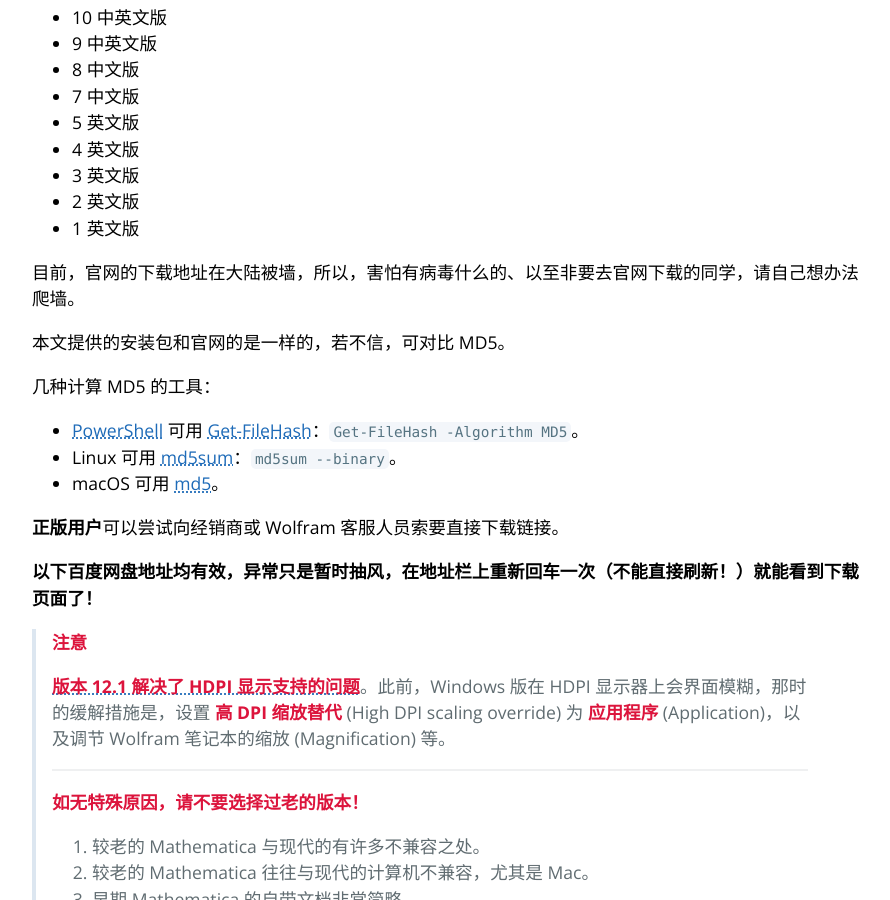
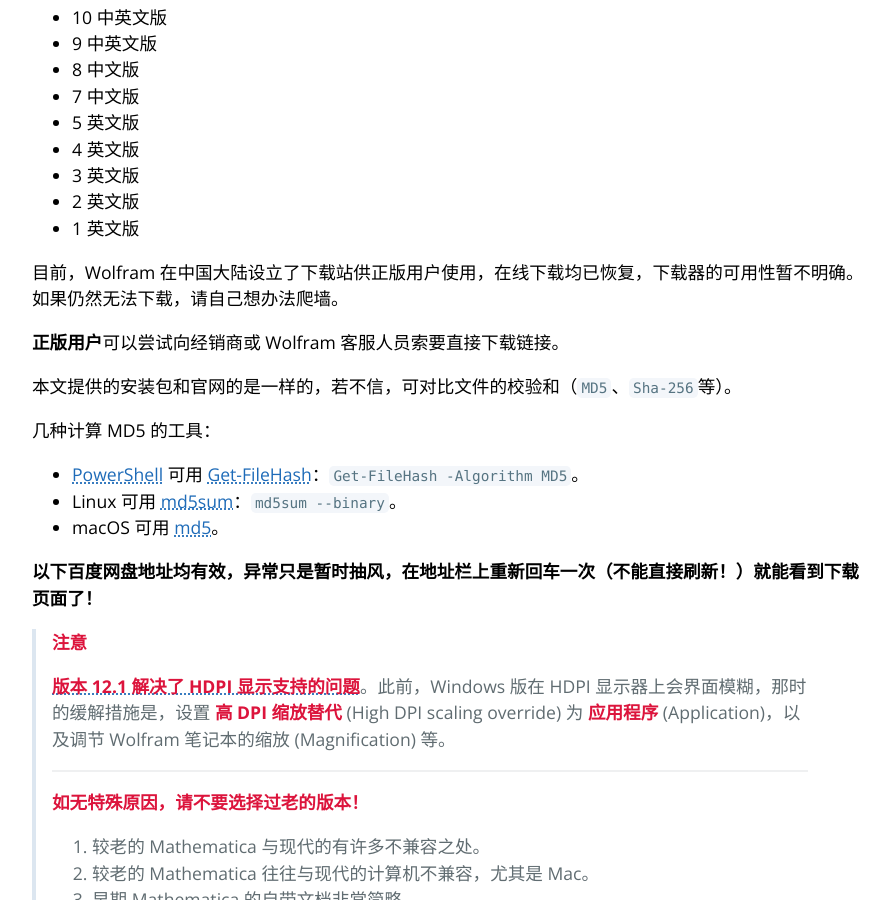
Before and after one commit to TieBaMma/InstallTutorial, a Jekyll site: the page built from index.md, in a window 1280 px wide and 900 px high, scrolled down 3330 px. Shown: the whole window, without its empty margins (192-1082 px from the left). Built offline with Jekyll 4.4.1, drawn with Linux system fonts in a browser that asks for light colours.

Commit message:
更新 SharePoint-API 链接
随 OneDrive 文件夹微调，更新 SharePoint-API 链接。
更新官网下载可用性。

```diff
--- a/index.md
+++ b/index.md
@@ -117,17 +117,17 @@
 * 2 英文版
 * 1 英文版
 
-目前，官网的下载地址在大陆被墙，所以，害怕有病毒什么的、以至非要去官网下载的同学，请自己想办法爬墙。
+目前，Wolfram 在中国大陆设立了下载站供正版用户使用，在线下载均已恢复，下载器的可用性暂不明确。如果仍然无法下载，请自己想办法爬墙。
 
-本文提供的安装包和官网的是一样的，若不信，可对比 MD5。
+**正版用户**可以尝试向经销商或 Wolfram 客服人员索要直接下载链接。
+
+本文提供的安装包和官网的是一样的，若不信，可对比文件的校验和（`MD5`、`Sha-256`等）。
 
 几种计算 MD5 的工具：
 
 * [PowerShell](https://docs.microsoft.com/powershell/) 可用 [Get-FileHash](https://docs.microsoft.com/en-us/powershell/module/microsoft.powershell.utility/get-filehash)：`Get-FileHash -Algorithm MD5`。
 * Linux 可用 [md5sum](https://linux.die.net/man/1/md5sum)：`md5sum --binary`。
 * macOS 可用 [md5](https://osxdaily.com/2009/10/13/check-md5-hash-on-your-mac/)。
-
-**正版用户**可以尝试向经销商或 Wolfram 客服人员索要直接下载链接。
 
 **以下百度网盘地址均有效，异常只是暂时抽风，在地址栏上重新回车一次（不能直接刷新！）就能看到下载页面了！**
 
@@ -178,8 +178,7 @@
 
 * (12.1.1) Windows 英文 + Linux 英文 + Mac 英文
   * [百度网盘](https://pan.baidu.com/s/1OKtjGDdj8HN3JgtfW7_ppQ) 提取码：`ftci`
-
-  * [SharePoint-API](https://mmamirror.herokuapp.com/%E5%AE%89%E8%A3%85%E5%8C%85/12.1.1/)
+  * [SharePoint-API](https://mmamirror.herokuapp.com/%E5%AE%89%E8%A3%85%E5%8C%85/12.1.1/EN/)
 
 ### Mathematica 12.1.0
 
@@ -198,7 +197,7 @@
 > 天翼云盘也会限制单线程下载速度，可以通过 Aria2、IDM 等软件进行多线程下载。
 
 * (12.1.0) Windows 中文 + Linux 中文 + Mac 中文
-  * [SharePoint-API](https://mmamirror.herokuapp.com/%E5%AE%89%E8%A3%85%E5%8C%85/12.1/) （支持使用 Aria2、IDM 等下载）
+  * [SharePoint-API](https://mmamirror.herokuapp.com/%E5%AE%89%E8%A3%85%E5%8C%85/12.1.0/) （支持使用 Aria2、IDM 等下载）
 
 * (12.1.0) Windows 中文 + Windows 下载器
   * [天翼云盘](https://cloud.189.cn/t/6zeMni2iQnuu) 提取码：`jry9`
```
